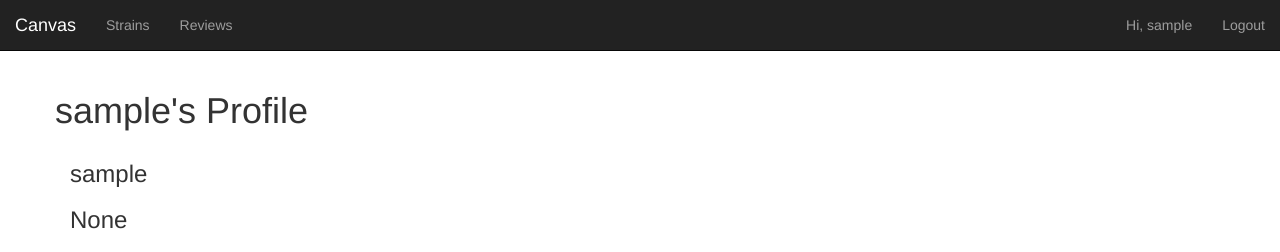
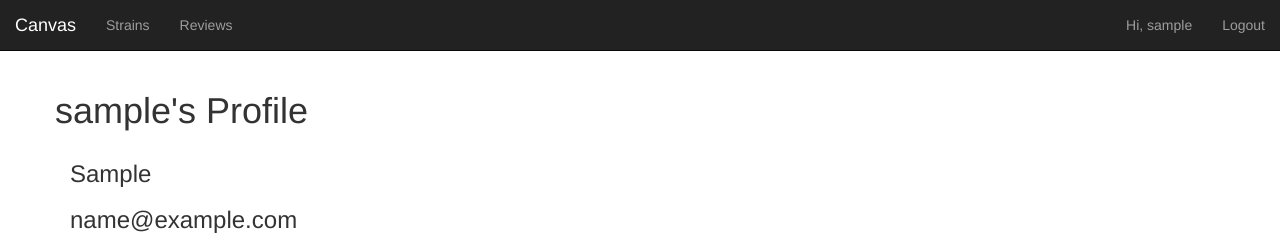
Before and after one commit to areeves9/canvas, a Django app: page /accounts/profile/ in a window 1280 px wide. Shown: the top 252 px of the page. Run offline with Django 3.2, Linux system fonts and the light colour scheme; the visitor is signed in with stand-in values (Sample User, id 1); data that the repository does not hold is empty; some libraries are stand-ins or nearby versions.

Commit message:
added user_form to <form> for profile_update.html, rendered profile fields first_name, email in profile.html

```diff
--- a/canvas/accounts/views.py
+++ b/canvas/accounts/views.py
@@ -1,5 +1,6 @@
 from django.shortcuts import render, redirect
 
+from django.contrib import messages
 from django.contrib.auth.models import User
 from django.contrib.auth.decorators import login_required
 from django.http import Http404
--- a/canvas/reviews/views.py
+++ b/canvas/reviews/views.py
@@ -84,7 +84,7 @@
         review.method = method
         review.photo = photo
         review.save()
-        messages.success(request, "Successfully Updated")
+        messages.success(request, "Review Saved.")
         return HttpResponseRedirect(review.get_absolute_url())
     else:
         messages.error(request, "Review Failed to Save")
--- a/canvas/templates/accounts/profile.html
+++ b/canvas/templates/accounts/profile.html
@@ -14,7 +14,8 @@
     {% if user.profile.photo %}
       <img class="img-responsive img-rounded" src="{{ user.profile.photo.url }}"/>
     {% endif %}
-    <h3> {% bootstrap_icon "user" %} {{ user.username }}</h3>
+    <h3> {% bootstrap_icon "user" %} {{ user.first_name }}</h3>
+    <h3> {% bootstrap_icon "envelope" %} {{ user.email }}</h3>
     <h3> {% bootstrap_icon "globe" %} {{ user.profile.location }}</h3>
     <h3> {% bootstrap_icon "calendar" %} {{ user.profile.birthdate }}</h3>
   </div>
--- a/canvas/templates/accounts/profile_update.html
+++ b/canvas/templates/accounts/profile_update.html
@@ -10,6 +10,7 @@
     <form method="POST" action="" enctype="multipart/form-data" class="form">
       {% csrf_token %}
       {% bootstrap_form profile_form layout="inline" %}
+      {% bootstrap_form user_form layout="inline" %}
       {% buttons %}
       <button type=submit class="btn btn-default">
         {% bootstrap_icon "star" %} Update
--- a/canvas/templates/base.html
+++ b/canvas/templates/base.html
@@ -13,18 +13,8 @@
     {% load static %}
     <link rel="stylesheet" href="{% static 'reviews/css/main.css' %}"/>
   </head>
-
   <body>
-    {% if messages %}
-    <div class="mesasges">
-      <ul class="messages">
-        {% for message in messages %}
-        <li{% if message.tags %} class="{{ message.tags }}"{% endif %}>{{ message }}</li>
-        {% endfor %}
-      </ul>
-    </div>
-    {% endif %}
-
+    {% include "messages_display.html" %}
     <nav class="navbar navbar-inverse navbar-static-top">
       <div class="container-fluid">
         <div class="navbar-header">
--- /dev/null
+++ b/canvas/templates/messages_display.html
@@ -0,0 +1,9 @@
+{% if messages %}
+<div class="mesasges">
+  <ul class="messages">
+    {% for message in messages %}
+    <li{% if message.tags %} class="{{ message.tags }}"{% endif %}>{{ message }}</li>
+    {% endfor %}
+  </ul>
+</div>
+{% endif %}
```
